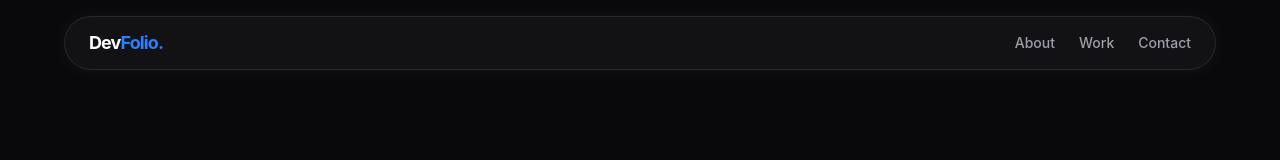
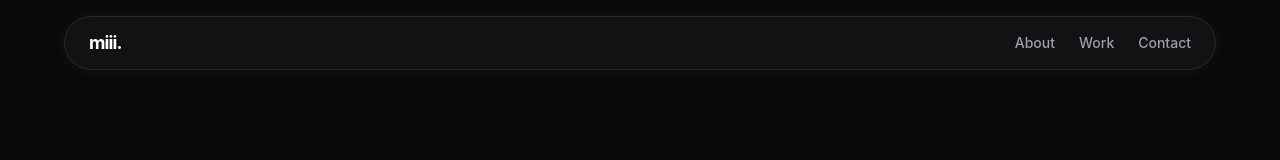
Before and after one commit to miiidev/portfolio, a React (Vite) app: page / in a window 1280 px wide. Shown: the top 160 px of the page. Built offline with nearby package versions, Linux system fonts and the light colour scheme.

Commit message:
edit the logo in navbar

```diff
--- a/src/components/Navbar.tsx
+++ b/src/components/Navbar.tsx
@@ -4,7 +4,7 @@ export default function Navbar() {
       <nav className="w-full max-w-6xl backdrop-blur-md bg-zinc-900/70 border border-zinc-700/50 rounded-full px-6 py-3 flex justify-between items-center shadow-[0_0_20px_rgba(255,255,255,0.05)] transition-all duration-300">
 
         <a href="#" className="text-lg font-bold text-white tracking-tighter hover:opacity-90 transition-opacity">
-          Dev<span className="text-blue-500">Folio.</span>
+          miii.
         </a>
 
         <div className="flex gap-5 sm:gap-6">
```
